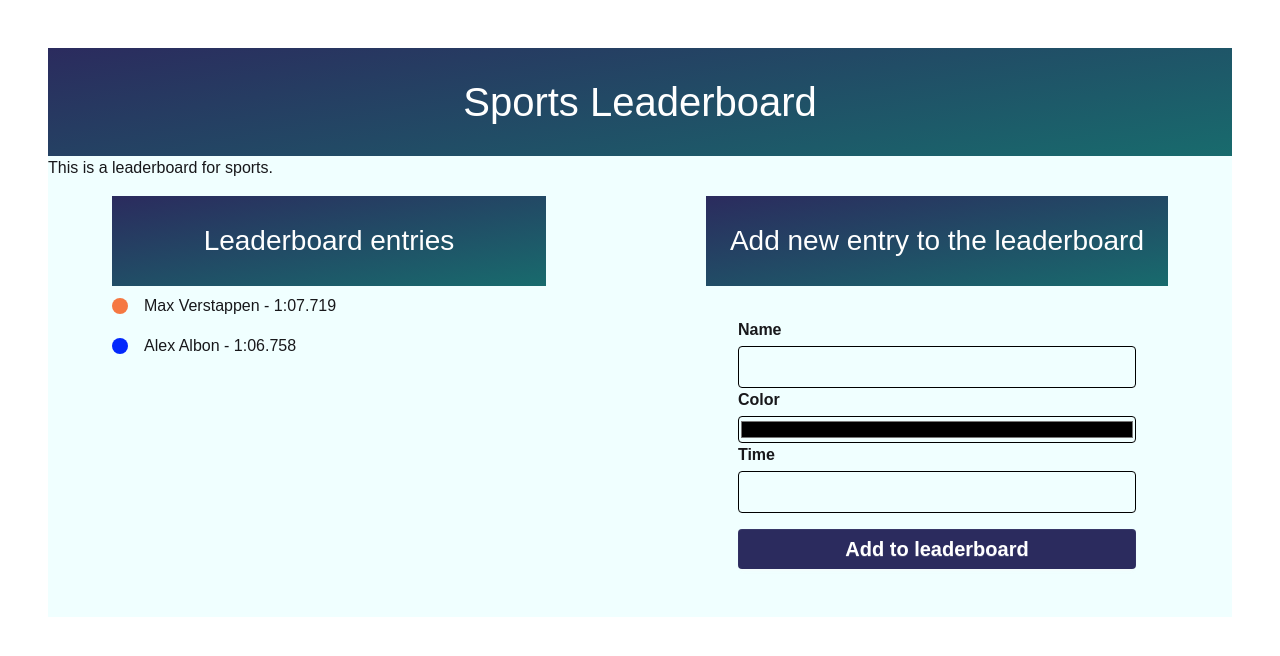
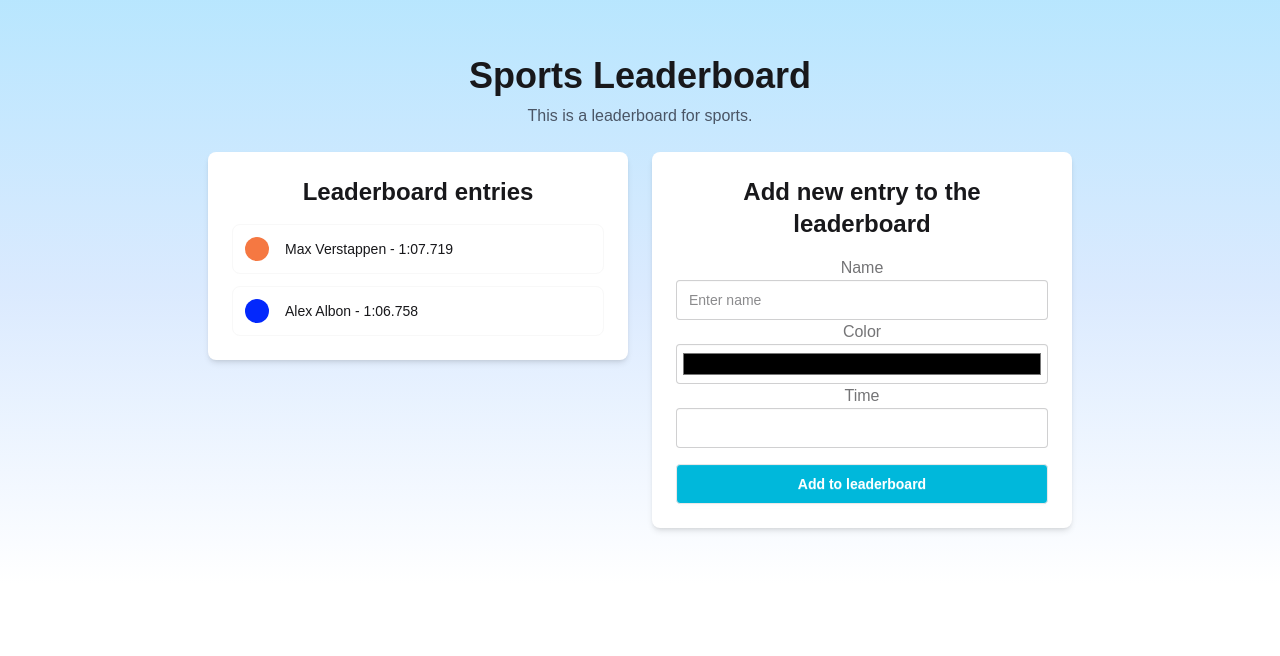
Before and after one commit to PiotAstrid/f1_academy_leaderboard, an Angular app in the folder leaderboard/: page / in a window 1280 px wide. Shown: the top 656 px of the page. Built offline with nearby package versions, Linux system fonts and the light colour scheme; a web font is replaced by a local one.

Commit message:
styling using tailwind + daisyui

```diff
--- a/leaderboard/package.json
+++ b/leaderboard/package.json
@@ -23,9 +23,7 @@
     "@tailwindcss/postcss": "^4.1.5",
     "daisyui": "^5.0.35",
     "express": "^4.18.2",
-    "postcss": "^8.5.3",
     "rxjs": "~7.8.0",
-    "tailwindcss": "^4.1.5",
     "tslib": "^2.3.0",
     "zone.js": "~0.15.0"
   },
@@ -36,12 +34,15 @@
     "@types/express": "^4.17.17",
     "@types/jasmine": "~5.1.0",
     "@types/node": "^18.18.0",
+    "autoprefixer": "^10.4.21",
     "jasmine-core": "~5.6.0",
     "karma": "~6.4.0",
     "karma-chrome-launcher": "~3.2.0",
     "karma-coverage": "~2.2.0",
     "karma-jasmine": "~5.1.0",
     "karma-jasmine-html-reporter": "~2.1.0",
+    "postcss": "^8.5.3",
+    "tailwindcss": "^4.1.5",
     "typescript": "~5.7.2"
   }
 }
--- a/leaderboard/src/app/app.component.html
+++ b/leaderboard/src/app/app.component.html
@@ -1,9 +1,13 @@
-<h1 class="">Sports Leaderboard</h1>
-<p>This is a leaderboard for sports.</p>
+<div class="bg-gradient-to-b from-sky-200 via-blue-100 to-white py-10">
+  <div class="w-3/4 max-w-4xl mx-auto p-4 text-center">
+    <h1 class="text-4xl font-bold mb-2">Sports Leaderboard</h1>
+    <p class="text-gray-600 mb-6">This is a leaderboard for sports.</p>
 
-<section class="leaderboard-container">
-  <app-leaderboard></app-leaderboard>
-  <app-entryform></app-entryform>
-</section>
+    <div class="grid gap-6 md:grid-cols-2">
+      <app-leaderboard></app-leaderboard>
+      <app-entryform></app-entryform>
+    </div>
 
+  </div>
+</div>
 <router-outlet />
--- a/leaderboard/src/app/entryform/entryform.component.html
+++ b/leaderboard/src/app/entryform/entryform.component.html
@@ -1,16 +1,43 @@
-<h2>Add new entry to the leaderboard</h2>
+<div class="card bg-base-100 shadow-md p-6">
+    <h2 class="text-2xl font-bold mb-4">Add new entry to the leaderboard</h2>
     <form [formGroup]="entryForm" (ngSubmit)="handleSubmit()">
-    <label>
+        <!-- Name field -->
+         <div class="form-control">
+             <label class="label">
                  Name
-        <input type="text" formControlName="name" />
              </label>
-    <label>
+             <input
+                 type="text"
+                 formControlName="name"
+                 class="input input-bordered w-full"
+                 placeholder="Enter name" />
+         </div>
+
+        <!-- Color field -->
+         <div class="form-control">
+             <label class="label">
                  Color
-        <input type="color" formControlName="color" />
              </label>
-    <label>
+             <input
+                type="color"
+                formControlName="color"
+                class="input input-bordered w-full p-1" />
+         </div>
+
+        <!-- Time field -->
+         <div class="form-control">
+             <label class="label">
                  Time
-        <input type="text" formControlName="time" />
              </label>
-    <button type="submit" class="btn">Add to leaderboard</button>
+             <input
+                type="text"
+                formControlName="time"
+                class="input input-bordered w-full" />
+         </div>
+
+         <!-- Submit button -->
+          <div class="form-control mt-4">
+            <button type="submit" class="btn bg-cyan-500 hover:bg-cyan-600 text-white w-full">Add to leaderboard</button>
+          </div>
     </form>
+</div>
--- a/leaderboard/src/app/leaderboard/leaderboard.component.html
+++ b/leaderboard/src/app/leaderboard/leaderboard.component.html
@@ -1,7 +1,16 @@
-<h2>Leaderboard entries</h2>
-<section class="leaderboard">
-    <section *ngFor="let entry of entries$ | async"  class="entry">
-        <section [ngStyle]="{'background': entry.color}" class="color-circle"></section>
-        <span>{{entry.name}} - {{entry.time}}</span>
-    </section>
-</section>
+<div class="card bg-base-100 shadow-md p-6">
+    <h2 class="text-2xl font-bold mb-4">Leaderboard entries</h2>
+
+    <div class="space-y-3">
+        <div
+            *ngFor="let entry of entries$ | async"
+            class="flex items-center gap-4 p-3 rounded-lg border border-base-200">
+
+            <!-- Color Badge -->
+            <div [ngStyle]="{'background': entry.color}" class="w-6 h-6 rounded-full"></div>
+
+            <!-- Entry Text -->
+            <span class="text-sm">{{entry.name}} - {{entry.time}}</span>
+        </div>
+    </div>
+</div>
--- a/leaderboard/src/styles.css
+++ b/leaderboard/src/styles.css
@@ -4,10 +4,16 @@
 
 * {
   font-family: "MuseoModerno", sans-serif;
-  margin: 0;
+
 }
 
-body {
+/* @layer base {
+    h1 {
+        @apply text-4xl font-bold;
+    }
+} */
+
+/* body {
   background-color: azure;
   margin: 3rem;
 }
@@ -100,3 +106,4 @@ button {
     width: 1rem;
 
 }
+*/
```
Also changed, not shown: 1 other file (tests, documents, lock files or other folders). Lines whose indentation alone changed are shown as unchanged.
